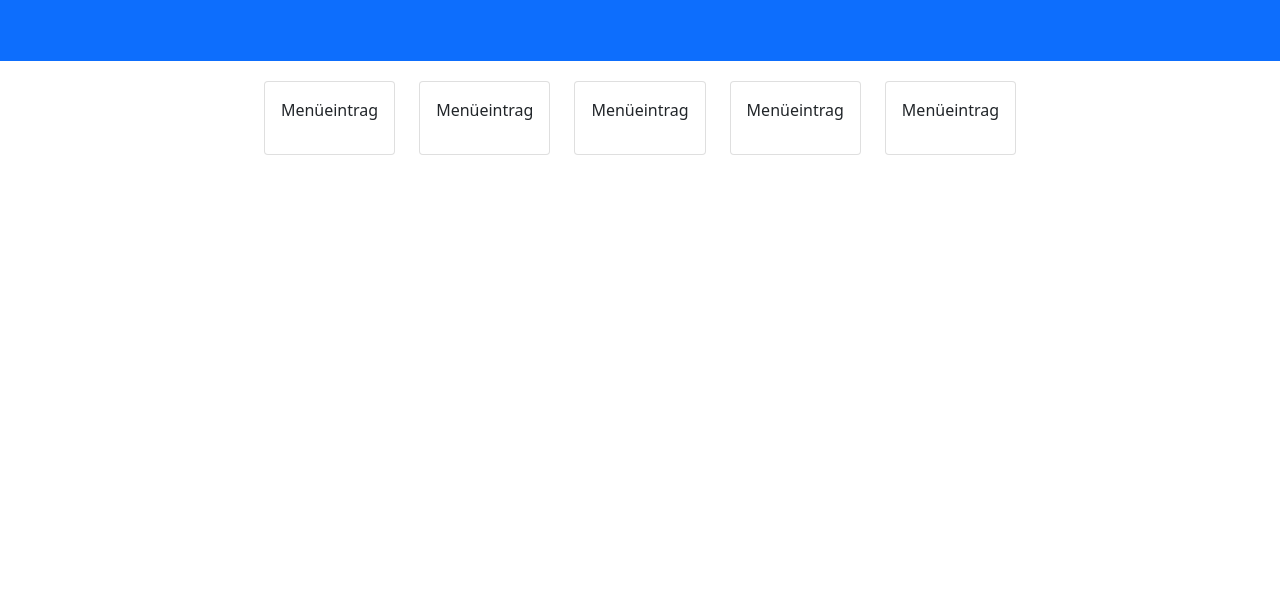
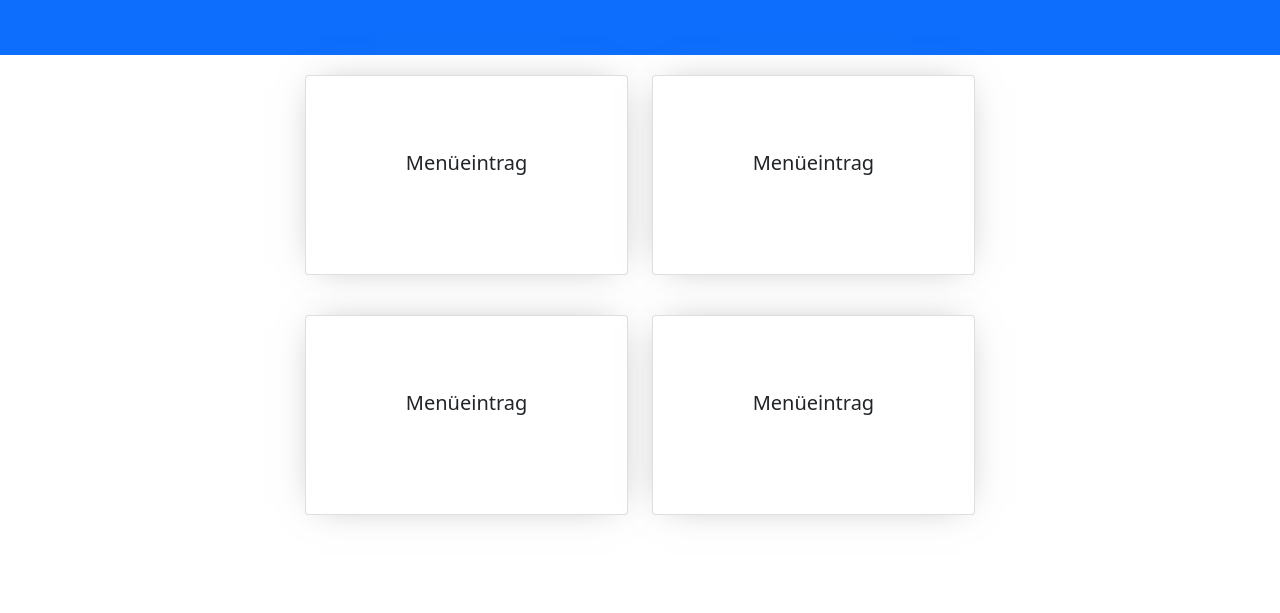
Before and after one commit to lucaspalomodevelop/bewertungstool-forntend, a plain HTML site: page home/index.html in a window 1280 px wide. Shown: the part 187-800 px from the top of the page. Drawn offline with nearby package versions, Linux system fonts and the light colour scheme.

Commit message:
restyling

```diff
--- a/home/index.css
+++ b/home/index.css
@@ -1,6 +1,38 @@
+a {
+    text-decoration: none!important;
+}
+
 .container-content {
     display:flex;
     gap: 24px;
     justify-content: center;
     padding:20px;
 }
+
+.navbar-collapse {
+    justify-content: flex-end;
+}
+
+.navbar {
+    padding: 5px 20px!important;
+}
+
+.card {
+    transition: all 0.2s ease;
+    width: 30%;
+    height: 200px;
+    -webkit-box-shadow: 0px 0px 36px -14px rgba(136, 135, 135, 0.75);
+-moz-box-shadow: 0px 0px 36px -14px rgba(136, 135, 135, 0.75);
+box-shadow: 0px 0px 36px -14px rgba(136, 135, 135, 0.75);
+}
+
+.card:hover {
+    background-color: rgba(13,110,253);
+    color: white!important;
+}
+
+.card-body {
+    display: flex;
+    justify-content: center;
+    align-items: center;
+}
--- a/home/index.html
+++ b/home/index.html
@@ -44,35 +44,34 @@
 
         <!-- Entries -->
 
-        <div class="container-home">
+        <div class=" container">
             <div class="container-content">
-                <div class="card element">
+                <a class="card link-dark" href="index.css">
                     <div class="card-body">
-                        <p>Menüeintrag</p>
+                        <h5 class="card-title">Menüeintrag</p>
                     </div>
-                </div>
-                <div class="card element">
+                </a>
+                <a class="card link-dark" href="index.css">
                     <div class="card-body">
-                        <p>Menüeintrag</p>
+                        <h5 class="card-title">Menüeintrag</p>
                     </div>
-                </div>
-                <div class="card element">
+                </a>
+            </div>
+            <div class="container-content">
+
+                <a class="card link-dark" href="index.css">
                     <div class="card-body">
-                        <p>Menüeintrag</p>
+                        <h5 class="card-title">Menüeintrag</p>
                     </div>
-                </div>
-                <div class="card element">
+                </a>
+                <a class="card link-dark" href="index.css">
                     <div class="card-body">
-                        <p>Menüeintrag</p>
+                        <h5 class="card-title">Menüeintrag</p>
                     </div>
-                </div>
-                <div class="card element">
-                    <div class="card-body">
-                        <p>Menüeintrag</p>
-                    </div>
-                </div>
+                </a>
+
+            </div>
         </div>
-
         <script src="" async defer></script>
     </body>
 </html>
```
